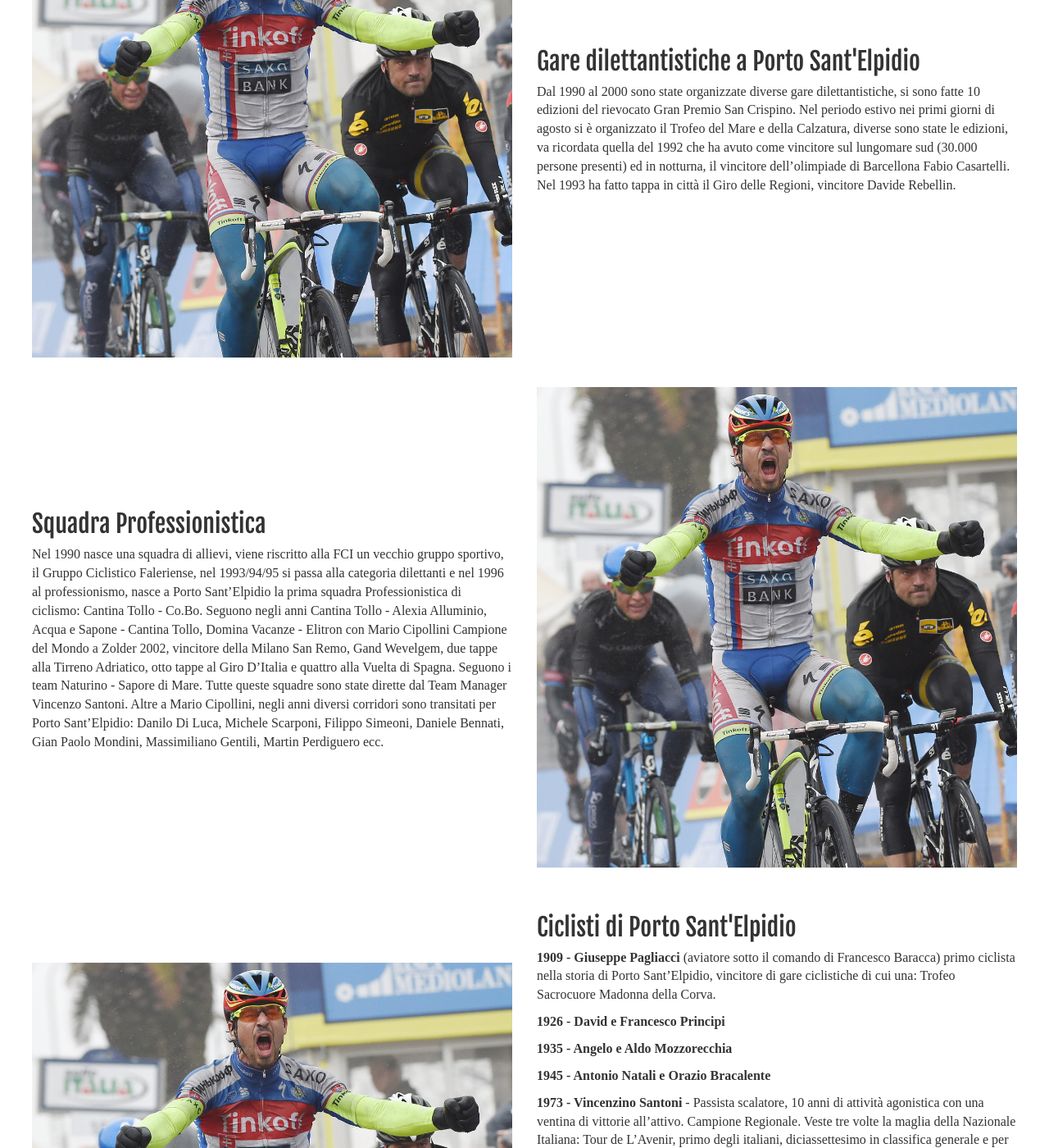
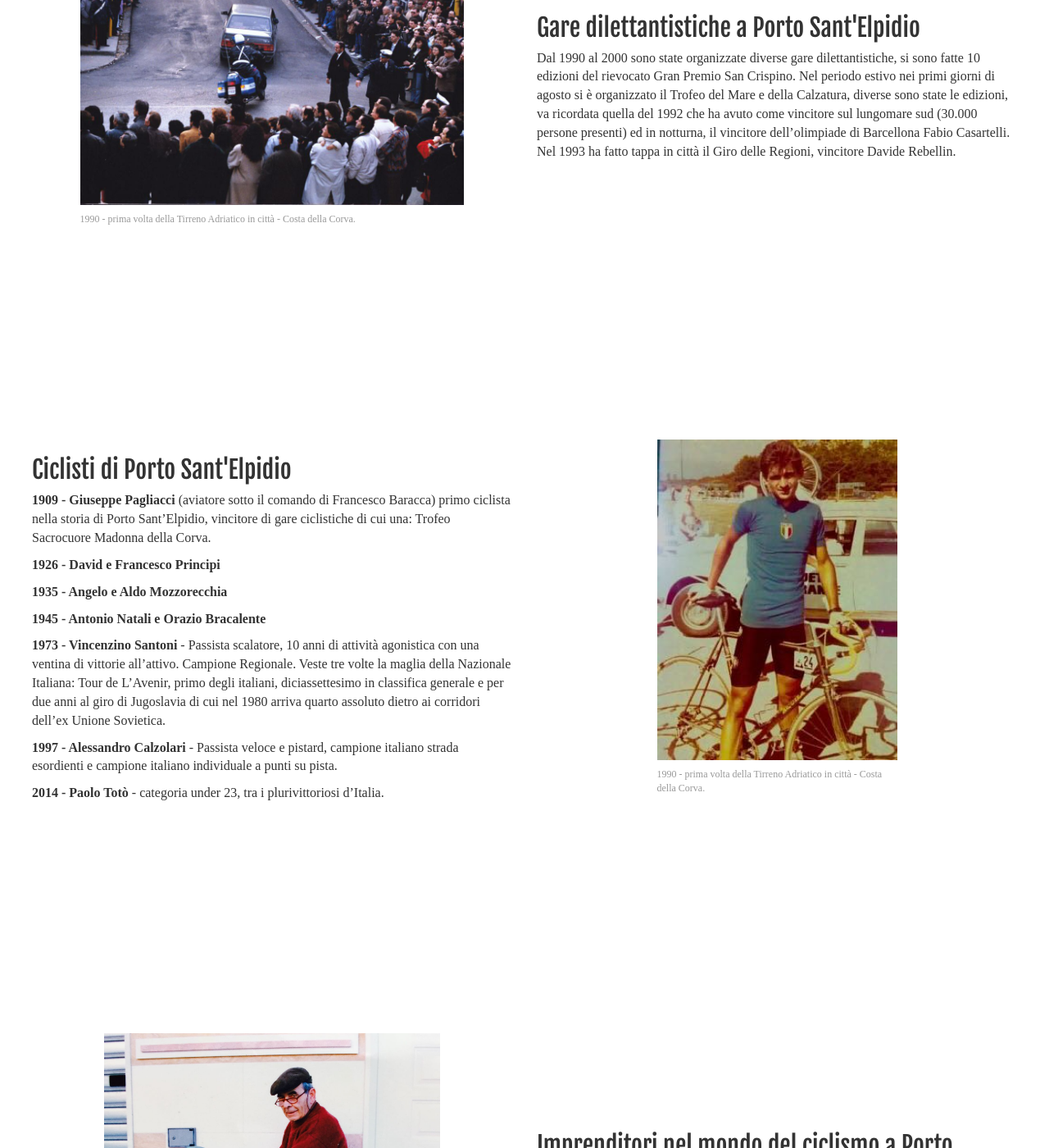
Before and after one commit to indifferentalex/giovanissimi_2017, a Jekyll site: the page built from ciclismo.html, in a window 1280 px wide and 1400 px high, scrolled down 3498 px. Shown: the whole window at 82% size. Built offline with Jekyll 4.4.1, drawn with Linux system fonts in a browser that asks for light colours; nearby versions of some CDN libraries; some web fonts are replaced.

Commit message:
Finito di aggiornare la storia del ciclismo con foto nuove

```diff
--- a/ciclismo.html
+++ b/ciclismo.html
@@ -86,7 +86,10 @@ permalink: /ciclismo/
 
 	<div class="row">
 		<div class="col-md-6 vcenter">
-			<img src="{{ site.baseurl }}/assets/images/sagan_tirreno_adriatico.jpg"/>
+			<div class="wrapper very-small-frame">
+				<img src="{{ site.baseurl }}/assets/images/corva_90.jpeg"/>
+				<p class="image-alt-text">1990 - prima volta della Tirreno Adriatico in città - Costa della Corva.</p>
+			</div>
 		</div><!--
 		--><div class="col-md-6 vcenter">
 			<h2>Gare dilettantistiche a Porto Sant'Elpidio</h2>
@@ -96,19 +99,12 @@ permalink: /ciclismo/
 
 	<div class="row">
 		<div class="col-md-6 col-md-push-6 vcenter">
-			<img src="{{ site.baseurl }}/assets/images/sagan_tirreno_adriatico.jpg"/>
+			<div class="wrapper large-frame">
+				<img src="{{ site.baseurl }}/assets/images/vincenzo_santoni.jpeg"/>
+				<p class="image-alt-text">1990 - prima volta della Tirreno Adriatico in città - Costa della Corva.</p>
+			</div>
 		</div><!--
 		--><div class="col-md-6 col-md-pull-6 vcenter">
-			<h2>Squadra Professionistica</h2>
-			<p>Nel 1990 nasce una squadra di allievi, viene riscritto alla FCI un vecchio gruppo sportivo, il Gruppo Ciclistico Faleriense, nel 1993/94/95 si passa alla categoria dilettanti e nel 1996 al professionismo, nasce a Porto Sant’Elpidio la prima squadra Professionistica di ciclismo: Cantina Tollo - Co.Bo. Seguono negli anni Cantina Tollo - Alexia Alluminio, Acqua e Sapone - Cantina Tollo, Domina Vacanze - Elitron con Mario Cipollini Campione del Mondo a Zolder 2002, vincitore della Milano San Remo, Gand Wevelgem, due tappe alla Tirreno Adriatico, otto tappe al Giro D’Italia e quattro alla Vuelta di Spagna. Seguono i team Naturino - Sapore di Mare. Tutte queste squadre sono state dirette dal Team Manager Vincenzo Santoni. Altre a Mario Cipollini, negli anni diversi corridori sono transitati per Porto Sant’Elpidio: Danilo Di Luca, Michele Scarponi, Filippo Simeoni, Daniele Bennati, Gian Paolo Mondini, Massimiliano Gentili, Martin Perdiguero ecc.</p>
-		</div>
-	</div>
-
-	<div class="row">
-		<div class="col-md-6 vcenter">
-			<img src="{{ site.baseurl }}/assets/images/sagan_tirreno_adriatico.jpg"/>
-		</div><!--
-		--><div class="col-md-6 vcenter">
 			<h2>Ciclisti di Porto Sant'Elpidio</h2>
 			<p><strong>1909 - Giuseppe Pagliacci</strong> (aviatore sotto il comando di Francesco Baracca) primo ciclista nella storia di Porto Sant’Elpidio, vincitore di gare ciclistiche di cui una: Trofeo Sacrocuore Madonna della Corva.</p>
 			<p><strong>1926 - David e Francesco Principi</strong></p>
@@ -117,7 +113,17 @@ permalink: /ciclismo/
 			<p><strong>1973 - Vincenzino Santoni</strong> - Passista scalatore, 10 anni di attività agonistica con una ventina di vittorie all’attivo. Campione Regionale. Veste tre volte la maglia della Nazionale Italiana: Tour de L’Avenir, primo degli italiani, diciassettesimo  in classifica generale e per due anni al giro di Jugoslavia di cui nel 1980 arriva quarto assoluto dietro ai corridori dell’ex Unione Sovietica.</p>
 			<p><strong>1997 - Alessandro Calzolari</strong> - Passista veloce e pistard, campione italiano strada esordienti e campione italiano individuale a punti su pista.</p>
 			<p><strong>2014 - Paolo Totò</strong> - categoria under 23, tra i plurivittoriosi d’Italia.</p>
+		</div>
+	</div>
 
+	<div class="row">
+		<div class="col-md-6 vcenter">
+			<div class="wrapper small-frame">
+				<img src="{{ site.baseurl }}/assets/images/dante_fedeli.jpeg"/>
+				<p class="image-alt-text">Dante Fedeli</p>
+			</div>
+		</div><!--
+		--><div class="col-md-6 vcenter">
 			<h2>Imprenditori nel mondo del ciclismo a Porto Sant'Elpidio</h2>
 			<p><strong>Carlo Corvaro</strong>, imprenditore specializzato nella realizzazione di scarpe per ciclista. <strong>Scarpe Corvaro</strong>, ancora oggi sul mercato, scarpe realizzate totalmente a mano.</p>
 			<p><strong>Dante Fedeli</strong> - Costruttore di biciclette con lo storico marchio <strong>“Mappa” e Fedeli</strong>.</p>
```
Also changed, not shown: assets/images/vincenzo_santoni.jpeg (renamed from assets/images/WhatsApp Image 2017-01-29 at 17.00.55.jpeg).
